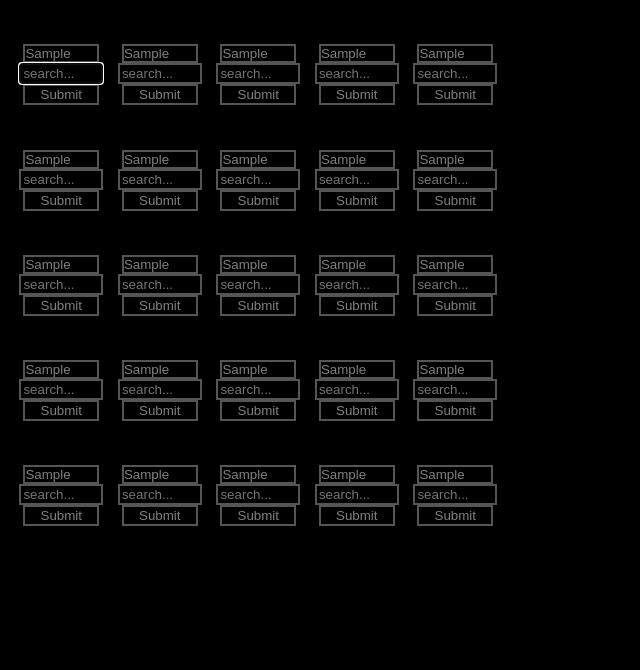
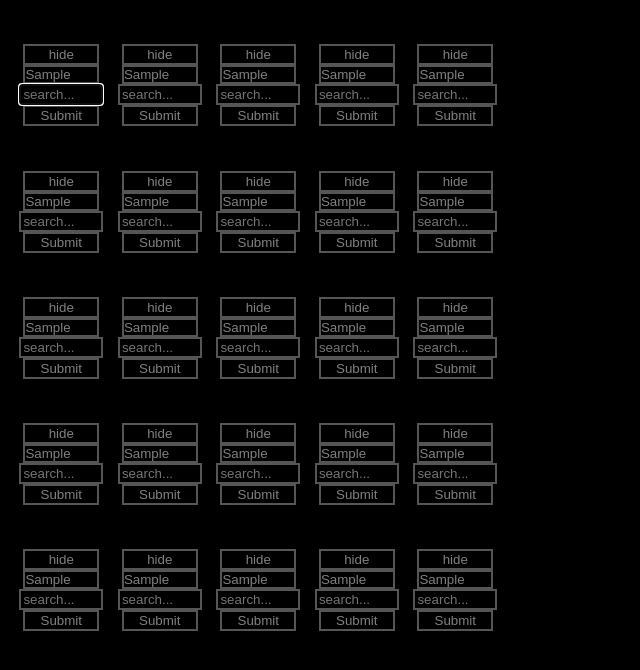
Before and after one commit to z-tasker/imgserve, a Python web app: template app/templates/sketch.html in a window 1280 px wide. Shown: the part 35-705 px from the top of the page, without its empty margins (0-640 px from the left). Run offline with Jinja, Linux system fonts and the light colour scheme; the template is opened without the code that fills it: most values are stand-ins (such as "Sample title", 1, 10 or a date in 2020).

Commit message:
not a button

```diff
--- a/app/templates/sketch.html
+++ b/app/templates/sketch.html
@@ -8,6 +8,7 @@
       {% for j in range(5) %}
       <h4 id="label-{{ i }}-{{ j }}"></h4>
       <div class="colorgram"><img id="colorgram-{{ i }}-{{ j }}"></div>
+      <button id="hide-{{ i }}-{{ j }}" onclick="javascript:hideForm(target='selector', use_id='{{ i }}-{{ j }}')">hide</button>
       <div class="selector" id="selector-{{ i }}-{{ j }}">
         <form action="javascript:getImageFromFormWebsocket(action='get', values_from=['get', 'experiment'], img_target='colorgram', use_id='{{ i }}-{{ j }}')">
           <div class="custom-select">
@@ -21,7 +22,7 @@
             </select>
           </div>
           <input id="get-{{ i }}-{{ j }}" type="text" autofocus autocomplete="off" placeholder="search...">
-          <button type="button" class="ws-submit" id="submit-{{ i }}-{{ j }}" value="Submit">Submit</button>
+          <input type="submit" class="ws-submit" id="submit-{{ i }}-{{ j }}" value="Submit">
         </form>
       </div>
       {% endfor %}
```
